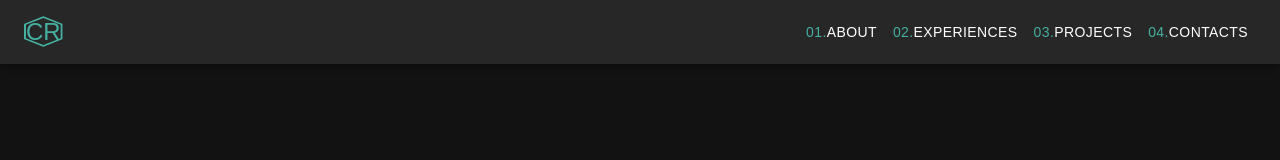
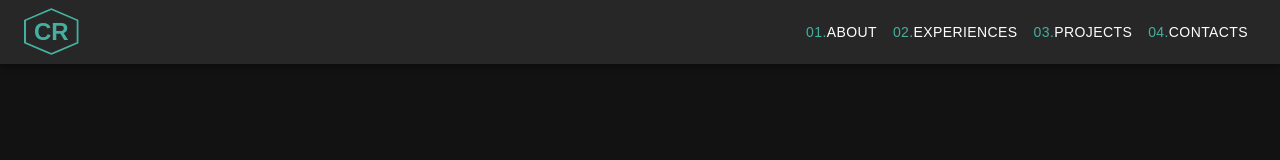
Before and after one commit to citra-rahman/citra-rahman.github.io, a Next.js app: page / in a window 1280 px wide. Shown: the top 160 px of the page. Built offline with nearby package versions, Linux system fonts and the light colour scheme; a web font is replaced by a local one.

Commit message:
update hexagon logo

```diff
--- a/src/app/globals.css
+++ b/src/app/globals.css
@@ -4,11 +4,11 @@ body{
 }
 .hexagon {
   position: relative;
-  padding: 2px;
+  padding: 10px;
   height: 300px;
   width: 300px;
-  /* We cut the element in an hexagonal shape */
-  clip-path: polygon(50% 0%, 100% 25%, 100% 75%, 50% 100%, 0% 75%, 0% 25%);
+  font-weight: 600;
+  clip-path: polygon(0 25%, 50% 0, 100% 25%, 100% 80%, 50% 100%, 0 80%);
 }
 
 .hexagon::after {
```
